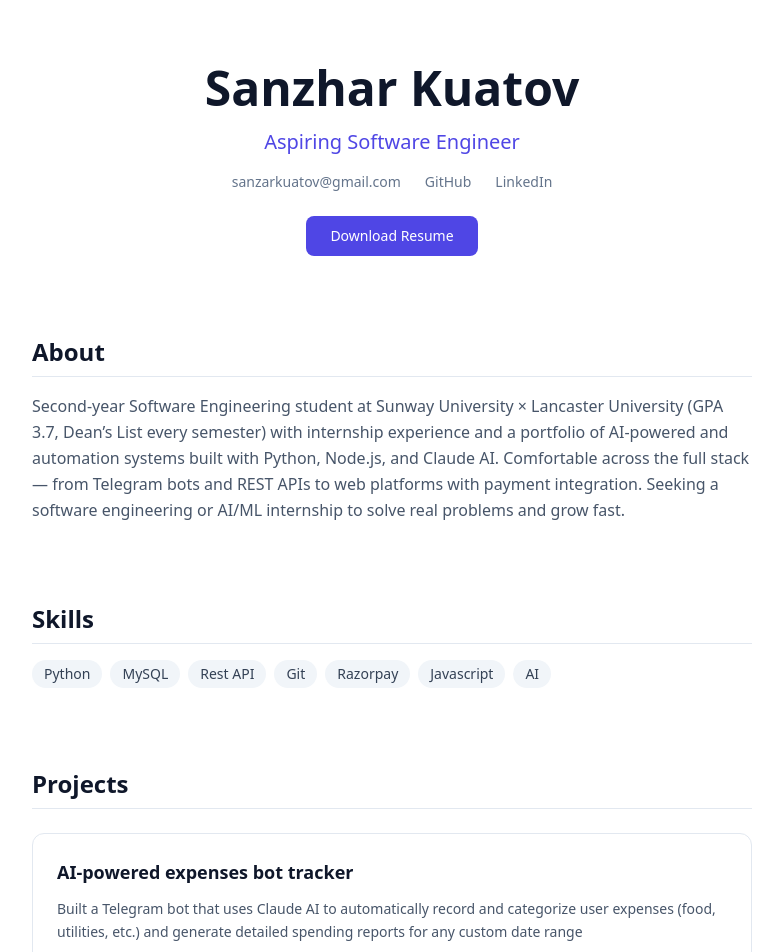
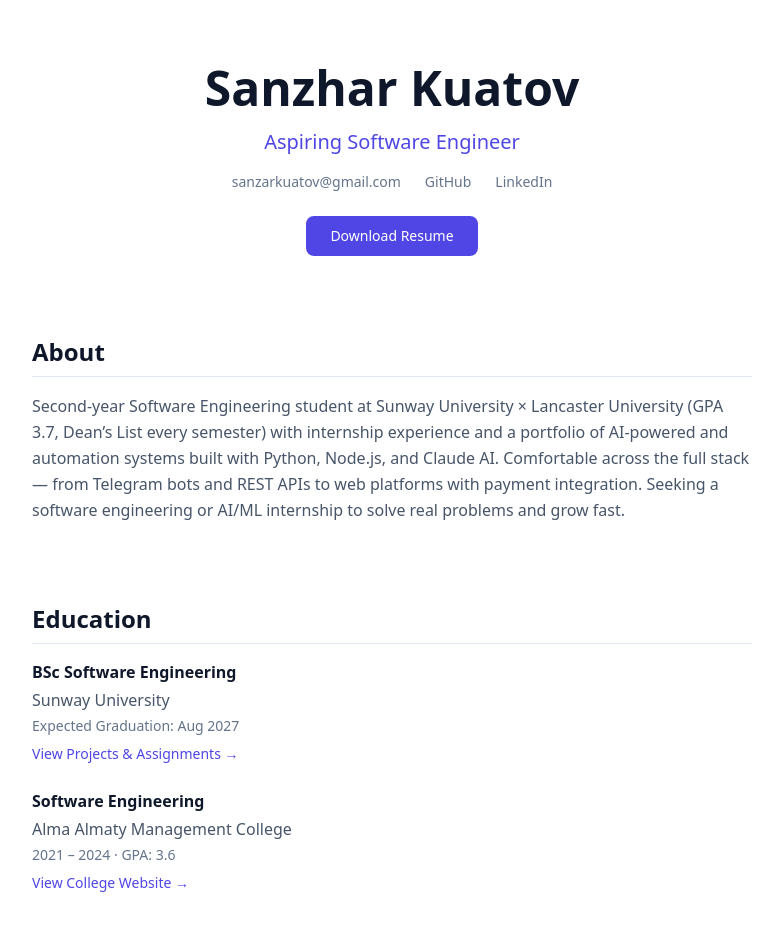
Before and after one commit to sanzhar-kuatov/portfolio, a Next.js app: page / in a window 1280 px wide. Shown: the top 952 px of the page, without its empty margins (248-1031 px from the left). Built offline with nearby package versions, Linux system fonts and the light colour scheme.

Commit message:
Added new education

```diff
--- a/app/page.jsx
+++ b/app/page.jsx
@@ -54,6 +54,44 @@ export default function Portfolio() {
           Comfortable across the full stack — from Telegram bots and REST APIs to web platforms with payment integration.
           Seeking a software engineering or AI/ML internship to solve real problems and grow fast.
         </p>
+      </section>
+
+      {/* ─── EDUCATION ─────────────────────────────────────────────── */}
+      <section>
+        <h2 className="text-2xl font-bold text-slate-900 mb-4 pb-2 border-b border-slate-200">Education</h2>
+
+        <div className="space-y-6">
+          <div className="space-y-1">
+            {/* EDIT: Your degree */}
+            <p className="font-semibold text-slate-900">BSc Software Engineering</p>
+
+            {/* EDIT: Your university */}
+            <p className="text-slate-600">Sunway University</p>
+
+            {/* EDIT: Your expected graduation year */}
+            <p className="text-slate-500 text-sm">Expected Graduation: Aug 2027</p>
+
+            <a href="https://docs.google.com/document/d/1pl2hxUMvKbF4hIPqrvi7sj3OFxAkdkkvSJiE9D5an7w/edit?usp=sharing"
+               target="_blank" rel="noopener noreferrer"
+               className="inline-block text-sm text-indigo-600 hover:text-indigo-800 font-medium transition-colors pt-1">
+              View Projects & Assignments →
+            </a>
+          </div>
+
+          <div className="space-y-1">
+            <p className="font-semibold text-slate-900">Software Engineering</p>
+
+            <p className="text-slate-600">Alma Almaty Management College</p>
+
+            <p className="text-slate-500 text-sm">2021 – 2024 · GPA: 3.6</p>
+
+            <a href="https://cmab.edu.kz/?lang=en"
+               target="_blank" rel="noopener noreferrer"
+               className="inline-block text-sm text-indigo-600 hover:text-indigo-800 font-medium transition-colors pt-1">
+              View College Website →
+            </a>
+          </div>
+        </div>
       </section>
 
       {/* ─── SKILLS ────────────────────────────────────────────────── */}
@@ -237,22 +275,6 @@ export default function Portfolio() {
         </div>
       </section>
 
-      {/* ─── EDUCATION ─────────────────────────────────────────────── */}
-      <section>
-        <h2 className="text-2xl font-bold text-slate-900 mb-4 pb-2 border-b border-slate-200">Education</h2>
-
-        <div className="space-y-1">
-          {/* EDIT: Your degree */}
-          <p className="font-semibold text-slate-900">BSc Software Engineering</p>
-
-          {/* EDIT: Your university */}
-          <p className="text-slate-600">Sunway University</p>
-
-          {/* EDIT: Your expected graduation year */}
-          <p className="text-slate-500 text-sm">Expected Graduation: Aug 2027</p>
-        </div>
-      </section>
-
       {/* ─── CERTIFICATES ──────────────────────────────────────────── */}
       <CertificatesSection />
 
```
